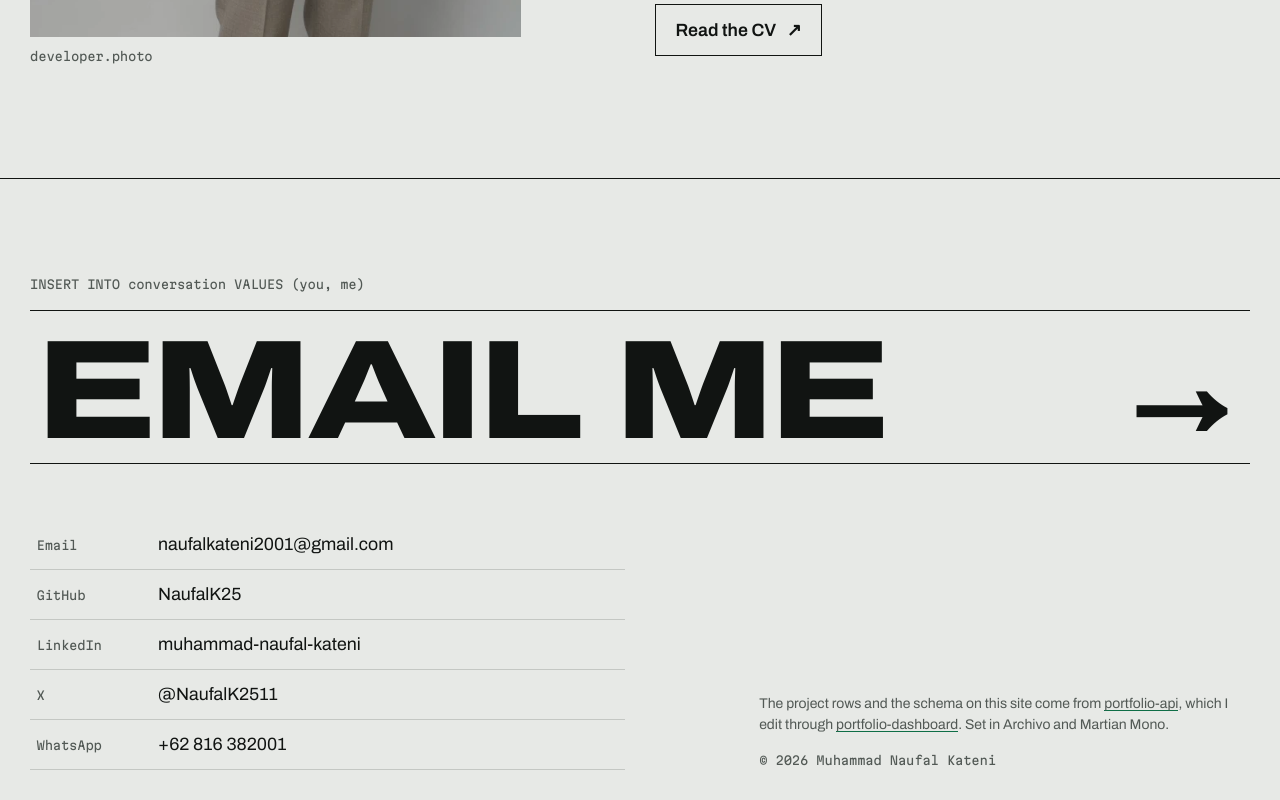
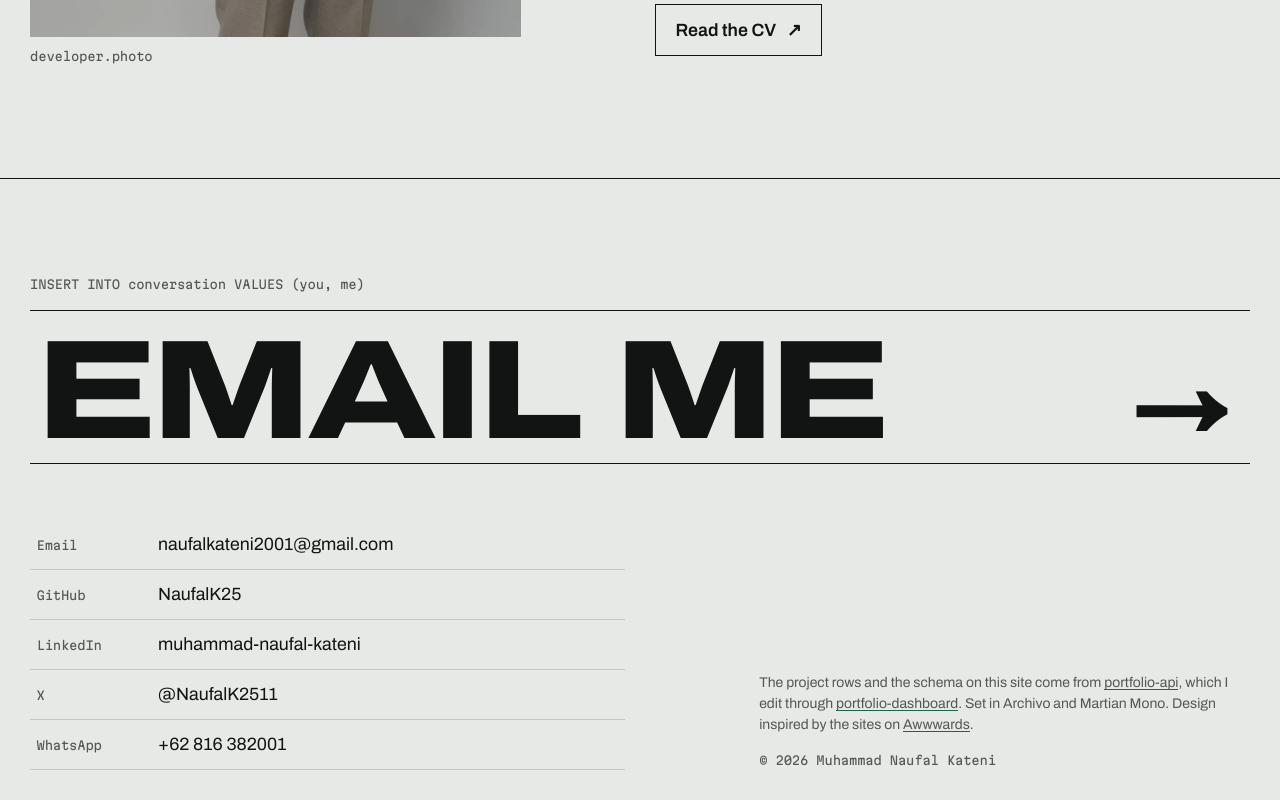
Before and after one commit to NaufalK25/portfolio, a React (Vite) app: page / in a window 1280 px wide. Shown: the part 4522-5322 px from the top of the page. Built offline with nearby package versions, Linux system fonts and the light colour scheme; no server answers.

Commit message:
add inspiredby on footer

```diff
--- a/src/components/Footer.jsx
+++ b/src/components/Footer.jsx
@@ -57,7 +57,16 @@ const Footer = () => (
           >
             portfolio-dashboard
           </a>
-          . Set in Archivo and Martian Mono.
+          . Set in Archivo and Martian Mono. Design inspired by the sites on{' '}
+          <a
+            className='link'
+            href='https://www.awwwards.com/'
+            target='_blank'
+            rel='noopener noreferrer'
+          >
+            Awwwards
+          </a>
+          .
         </p>
         <p className='notation'>
           © {new Date().getFullYear()} {site.name}
```
